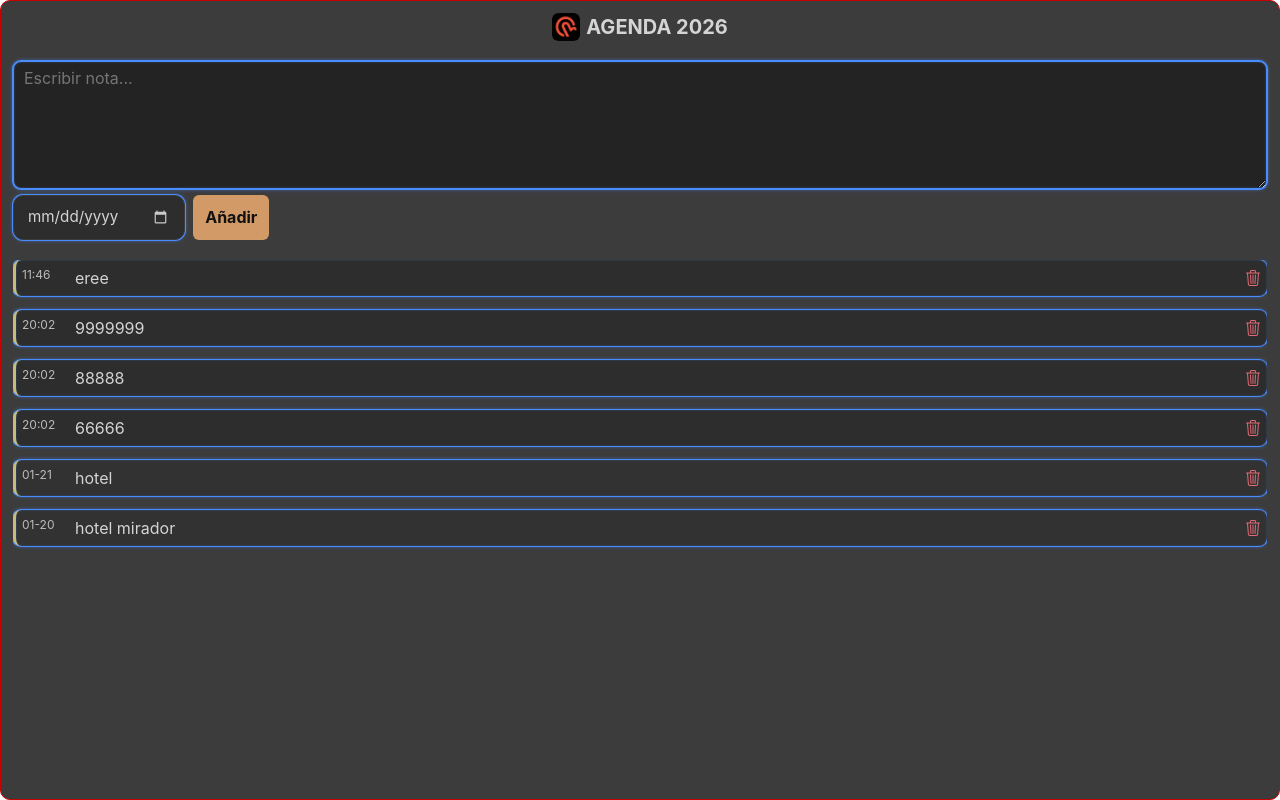
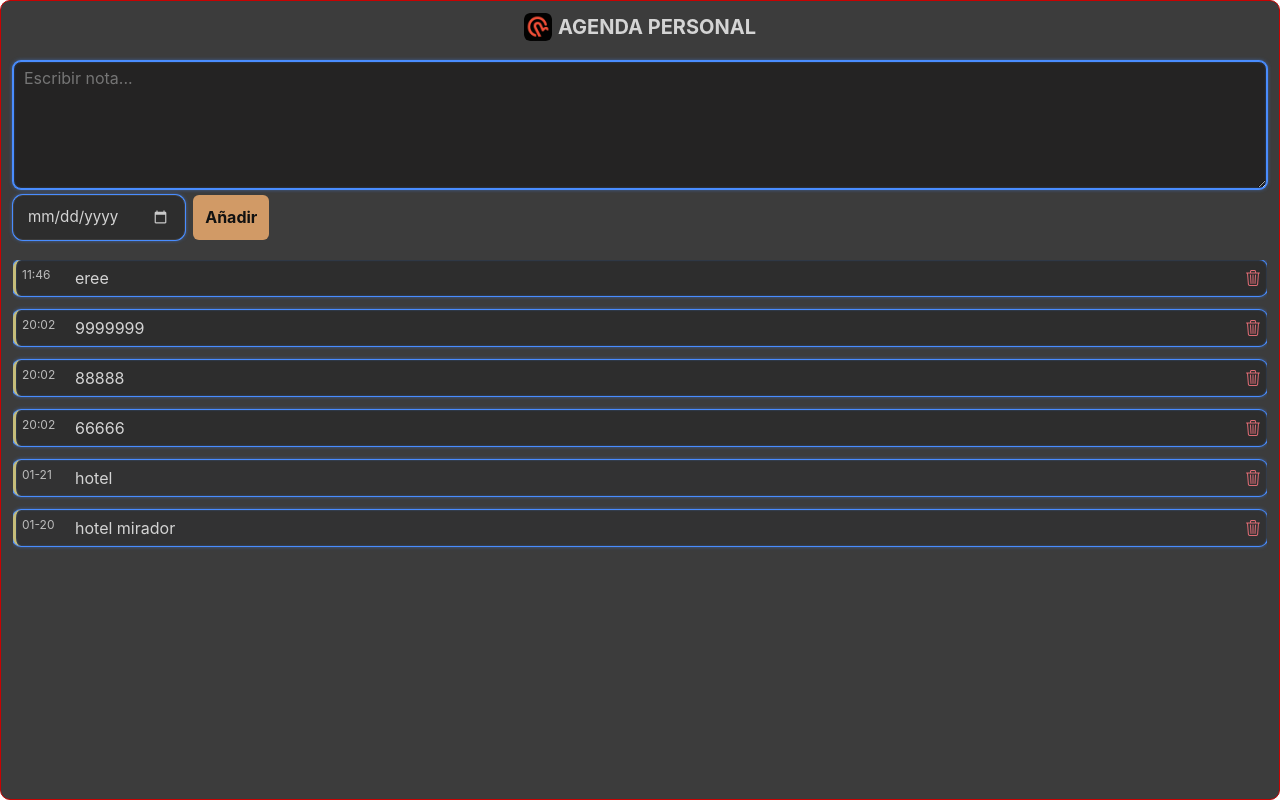
Before and after one commit to jongelai/notegeli, a Flask app: page / in a window 1280 px wide. Run offline with Flask 3, Linux system fonts and the light colour scheme; the visitor is signed in with stand-in values (Sample User, id 1).

Commit message:
deploy 20/01/2026 15:20:48,34

```diff
--- a/templates/index.html
+++ b/templates/index.html
@@ -19,7 +19,7 @@
     <!-- HEADER -->
     <div class="header-mini">
         <img src="{{ url_for('static', filename='icons/512.png') }}" class="logo-mini">
-        <h5 class="title-mini">AGENDA 2026</h5>
+        <h5 class="title-mini">AGENDA PERSONAL</h5>
     </div>
 
     <!-- MAÑANA -->
```
